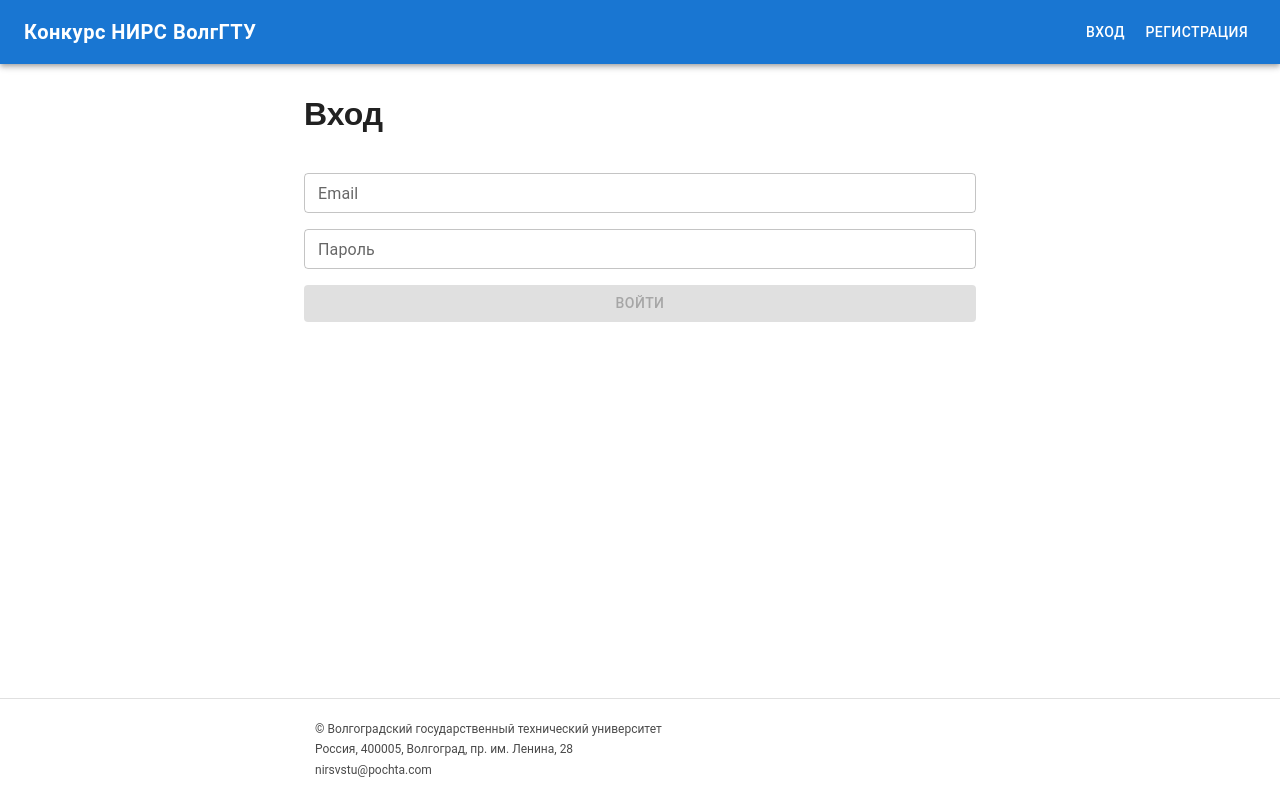
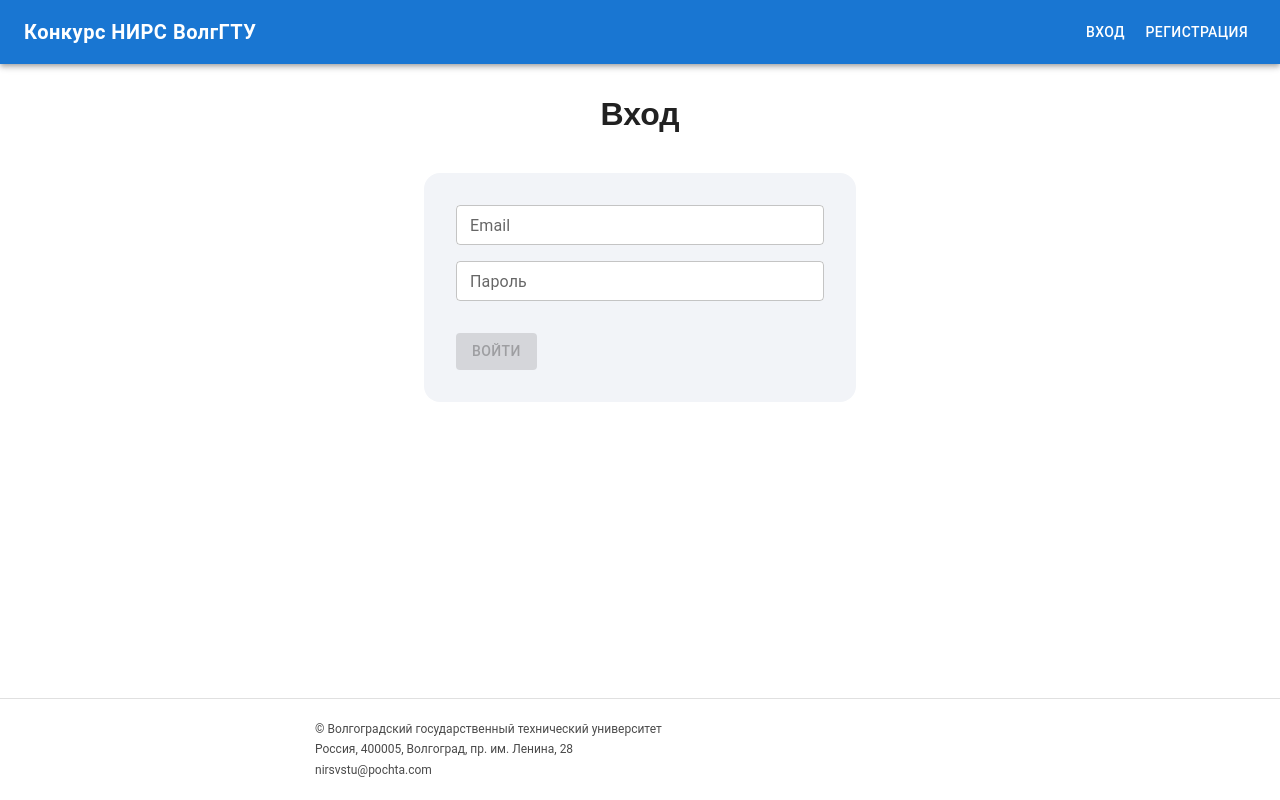
Before and after one commit to kgleb15/conference-app, a React (Vite) app in the folder frontend/: page /login in a window 1280 px wide. Built offline with nearby package versions, Linux system fonts and the light colour scheme.

Commit message:
style: Улучшен внешний вид страниц входа и регистрации

```diff
--- a/frontend/src/pages/LoginPage.tsx
+++ b/frontend/src/pages/LoginPage.tsx
@@ -20,14 +20,14 @@ export default function LoginPage() {
     }
 
     return (
-        <div className="page form-page">
+        <div className="page auth-page">
             <h1>Вход</h1>
-            <div className="form">
+            <div className="form auth-card">
                 <TextField label="Email" size="small" value={email}
                     onChange={(e) => setEmail(e.target.value)} />
                 <TextField label="Пароль" type="password" size="small" value={password}
                     onChange={(e) => setPassword(e.target.value)} />
-                <Button variant="contained" disabled={email.trim() === '' || password === ''}
+                <Button className="form_button" variant="contained" disabled={email.trim() === '' || password === ''}
                     onClick={send}>Войти</Button>
                 {error && <p className="error">{error}</p>}
             </div>
--- a/frontend/src/pages/RegisterPage.tsx
+++ b/frontend/src/pages/RegisterPage.tsx
@@ -38,9 +38,9 @@ export default function RegisterPage() {
     }
 
     return (
-        <div className="page form-page">
+        <div className="page auth-page">
             <h1>Регистрация участника</h1>
-            <div className="form">
+            <div className="form auth-card">
                 <TextField label="ФИО" size="small" value={form.fullName}
                     onChange={(e) => change('fullName', e.target.value)} />
                 <TextField label="Email" size="small" value={form.email}
@@ -50,7 +50,7 @@ export default function RegisterPage() {
                 <TextField label="Пароль" type="password" size="small" value={form.password}
                     helperText="Не короче 8 символов"
                     onChange={(e) => change('password', e.target.value)} />
-                <Button variant="contained" disabled={!canSend} onClick={send}>Зарегистрироваться</Button>
+                <Button className="form_button" variant="contained" disabled={!canSend} onClick={send}>Зарегистрироваться</Button>
                 {error && <p className="error">{error}</p>}
             </div>
         </div>
--- a/frontend/src/styles/App.css
+++ b/frontend/src/styles/App.css
@@ -155,6 +155,10 @@ body {
   align-self: flex-start;
 }
 
+.form>.form_button {
+  margin-top: 16px;
+}
+
 .actions {
   display: flex;
   align-items: center;
@@ -171,3 +175,21 @@ body {
   line-height: 1.5;
   color: #414141;
 }
+
+.auth-page {
+  --page-width: 480px;
+}
+
+.auth-card {
+  padding: 32px;
+  background: #f2f4f8;
+  border-radius: 16px;
+}
+
+.auth-card .MuiOutlinedInput-root {
+  background: #fff;
+}
+
+.auth-page h1 {
+  text-align: center;
+}
```
